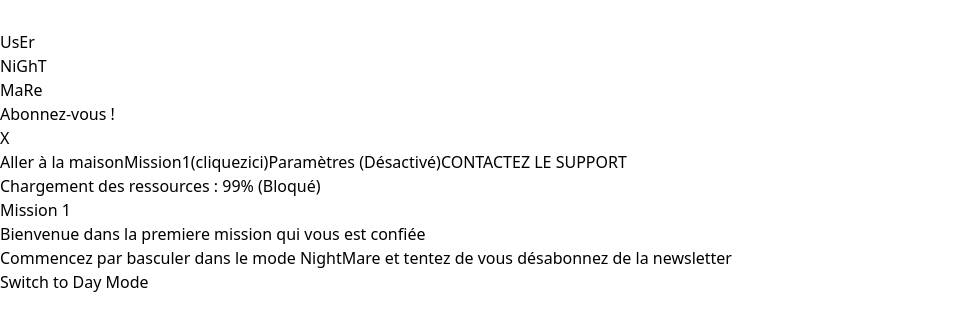
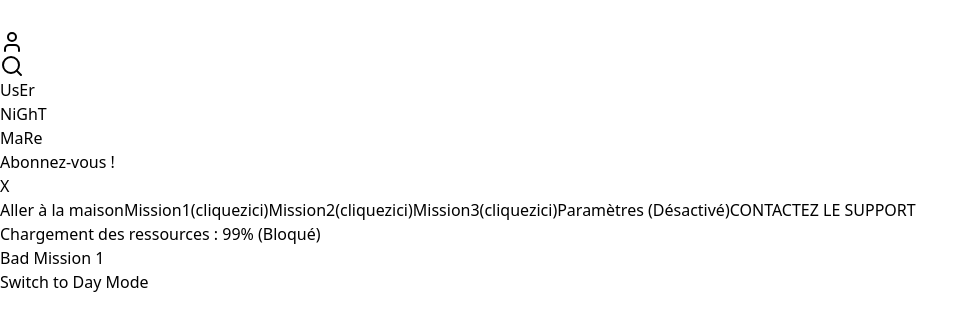
Before and after one commit to R0biboy0305/SAE50A, a React (Vite) app: page /mission-1 in a window 1280 px wide. Shown: the top 330 px of the page, without its empty margins (0-979 px from the left). Built offline with nearby package versions, Linux system fonts and the light colour scheme.

Commit message:
Separate Bad/Good

```diff
--- a/src/App.jsx
+++ b/src/App.jsx
@@ -1,7 +1,7 @@
 import { BrowserRouter, Routes, Route } from 'react-router-dom';
 import {GameProvider} from './context/GameContext.jsx';
 import {MainLayout} from './components/layout/MainLayout.jsx';
-import {Mission1} from "./pages/Mission1.jsx";
+import {Mission1} from "./pages/mission1/Mission1.jsx";
 
 const Home = () => <h1 className="text-4xl font-bold">Bienvenue (Page Accueil)</h1>;
 
--- a/src/components/layout/headers/BadHeader.jsx
+++ b/src/components/layout/headers/BadHeader.jsx
@@ -1,5 +1,6 @@
 import { Link } from 'react-router-dom';
 import { useState } from 'react';
+import { User, Search } from 'lucide-react';
 
 export const BadHeader = () => {
     const [adClosed, setAdClosed] = useState(false);
@@ -11,12 +12,18 @@ export const BadHeader = () => {
             </marquee>
 
             <div className="flex flex-row-reverse flex-wrap items-end justify-between p-2 h-40">
-
+            <div>
+                <ul>
+                    <li><Link to="/mission-1"><User/></Link></li>
+                    <li><Link to="/mission-1"><Search/></Link></li>
+                </ul>
                 <div className="transform rotate-12 translate-y-4 hover:rotate-180 transition-all duration-1000 cursor-wait">
                     <h1 className="text-4xl font-extrabold text-blue-800 bg-red-500 p-2 border-4 border-dotted border-lime-400 select-none shadow-[10px_10px_0px_0px_rgba(0,0,0,1)]">
                         UsEr<br/>NiGhT<br/>MaRe
                     </h1>
                 </div>
+            </div>
+
                 {!adClosed && (
                     <div className="absolute top-10 left-1/3 bg-white border-2 border-black p-4 shadow-xl z-50 animate-bounce">
                         <p className="text-xs text-red-600 font-bold">Abonnez-vous !</p>
@@ -36,6 +43,12 @@ export const BadHeader = () => {
                     <Link to="/mission-1" className="text-black font-thin text-xl tracking-tighter hover:text-white cursor-help">
                         Mission1(cliquezici)
                     </Link>
+                    <Link to="/mission-2" className="text-black font-thin text-xl tracking-tighter hover:text-white cursor-help">
+                        Mission2(cliquezici)
+                    </Link>
+                    <Link to="/mission-3" className="text-black font-thin text-xl tracking-tighter hover:text-white cursor-help">
+                        Mission3(cliquezici)
+                    </Link>
 
                     <button className="bg-gray-300 text-gray-300 border border-gray-300 mt-2 text-xs p-1" disabled>
                         Paramètres (Désactivé)
@@ -44,7 +57,6 @@ export const BadHeader = () => {
                         CONTACTEZ LE SUPPORT
                     </a>
                 </div>
-
             </div>
 
             <div className="bg-gradient-to-r from-red-500 via-green-500 to-blue-500 text-center text-white text-[8px] p-0.5 animate-pulse">
--- a/src/pages/Mission1.jsx
+++ /dev/null
@@ -1,13 +0,0 @@
-import {useGame} from "../context/GameContext.jsx";
-
-export const Mission1 = () => {
-    const{isNightMare} = useGame();
-
-    return (
-        <div className={`${isNightMare ? 'text-gray-800'  :'text-black flex flex-col gap-2 mx-auto' }`}>
-            <h2 className={`text-4xl font-bold`}>Mission 1</h2>
-            <p>Bienvenue dans la premiere mission qui vous est confiée</p>
-            <p>Commencez par basculer dans le mode <span className={`${isNightMare ? 'text-xs' : ''}`}>NightMare</span> et tentez de vous désabonnez de la newsletter</p>
-        </div>
-    )
-}
--- /dev/null
+++ b/src/pages/mission1/BadMission1.jsx
@@ -0,0 +1,7 @@
+export const BadMission1 = () => {
+        return (
+            <div>
+                Bad Mission 1
+            </div>
+        )
+}
--- /dev/null
+++ b/src/pages/mission1/GoodMission1.jsx
@@ -0,0 +1,7 @@
+export const GoodMission1 = () => {
+    return (
+        <div>
+            Good Mission 1
+        </div>
+    )
+}
--- /dev/null
+++ b/src/pages/mission1/Mission1.jsx
@@ -0,0 +1,15 @@
+import {useGame} from "../../context/GameContext.jsx";
+import {GoodMission1} from "./GoodMission1.jsx";
+import {BadMission1} from "./BadMission1.jsx";
+
+export const Mission1 = () => {
+    const{isNightMare} = useGame();
+
+    return (
+        <>
+        {isNightMare
+            ? <BadMission1/>
+            : <GoodMission1/> }
+        </>
+    )
+}
```
